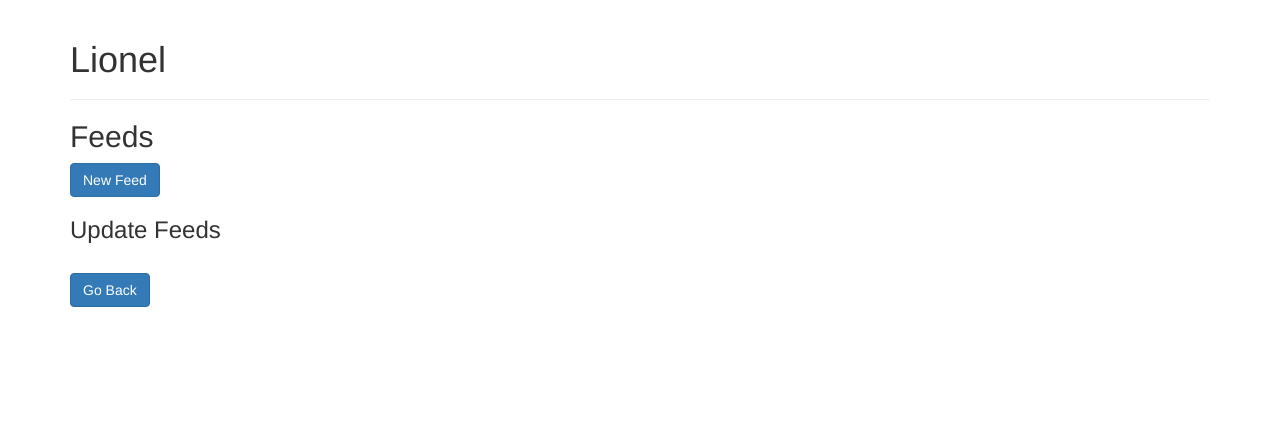
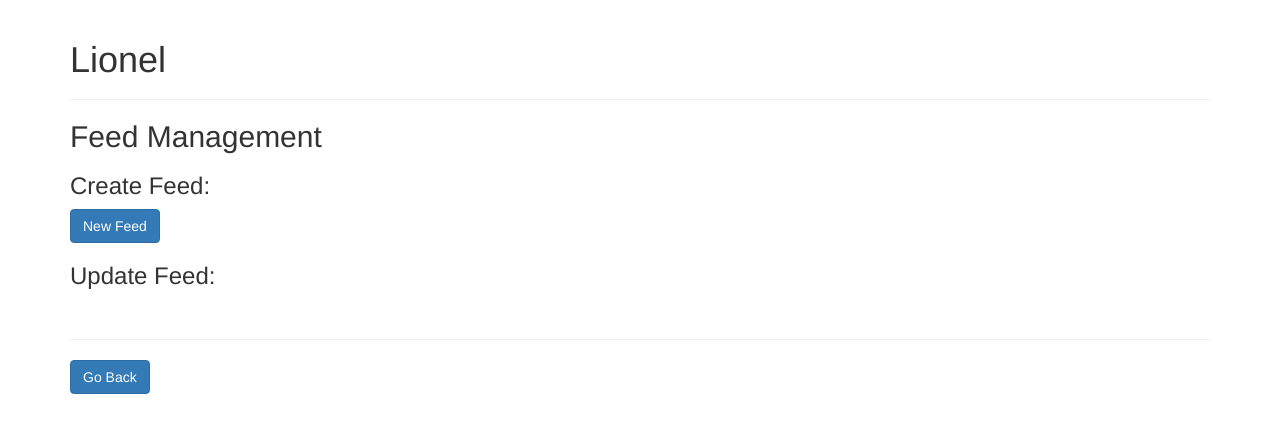
Before and after one commit to lnlfp/lnlfp, a Django app: template loader/templates/feeds.html in a window 1280 px wide. Shown: the top 433 px of the page. Run offline with Django 3.2, Linux system fonts and the light colour scheme; the template is opened without the code that fills it, so the values that code supplies are empty; some libraries are stand-ins or nearby versions.

Commit message:
Success management on feeds.

```diff
--- a/loader/templates/feed_create_form.html
+++ b/loader/templates/feed_create_form.html
@@ -4,5 +4,6 @@
     {{ form.as_p }}
     <input type="submit" value="Submit" />
 </form>
+<hr>
 <a href="{% url 'loader:user_feeds' %}" class="btn btn-primary">Go Back</a>
 {% endblock content %}
--- a/loader/templates/feed_update_form.html
+++ b/loader/templates/feed_update_form.html
@@ -4,5 +4,6 @@
     {{ form.as_p }}
     <input type="submit" value="Update" />
 </form>
+<hr>
 <a href="{% url 'loader:user_feeds' %}" class="btn btn-primary">Go Back</a>
 {% endblock content %}
--- a/loader/templates/feeds.html
+++ b/loader/templates/feeds.html
@@ -1,14 +1,22 @@
 {% extends "base.html" %}
 {% block content %}
-    <h2>Feeds</h2>
+    <h2>Feed Management</h2>
+    <h3>Create Feed:</h3>
     <a href="{% url 'loader:create_feed' %}" class="btn btn-primary">New Feed</a>
     <br>
-    <h3>Update Feeds</h3>
+    <h3>Update Feed:</h3>
     <table>
-        {% for feed in user_feeds %}
-        <tr><a href="{% url 'loader:update_feed' pk=feed.pk %}" class="btn btn-sm btn-primary">{{ feed }}</a></tr>
-        {% endfor %}
+        <tbody>
+            {% for feed in user_feeds %}
+            <tr>
+                <td>
+                    <a href="{% url 'loader:update_feed' pk=feed.pk %}" class="btn btn-sm btn-block btn-primary">{{ feed }}</a>
+                </td>
+            </tr>
+            {% endfor %}
+        </tbody>
     </table>
 <br>
+<hr>
 <a href="{% url 'loader:user_home' %}" class="btn btn-primary">Go Back</a>
 {% endblock content %}
```
Also changed, not shown: loader/views.py (+17 -0 lines).
